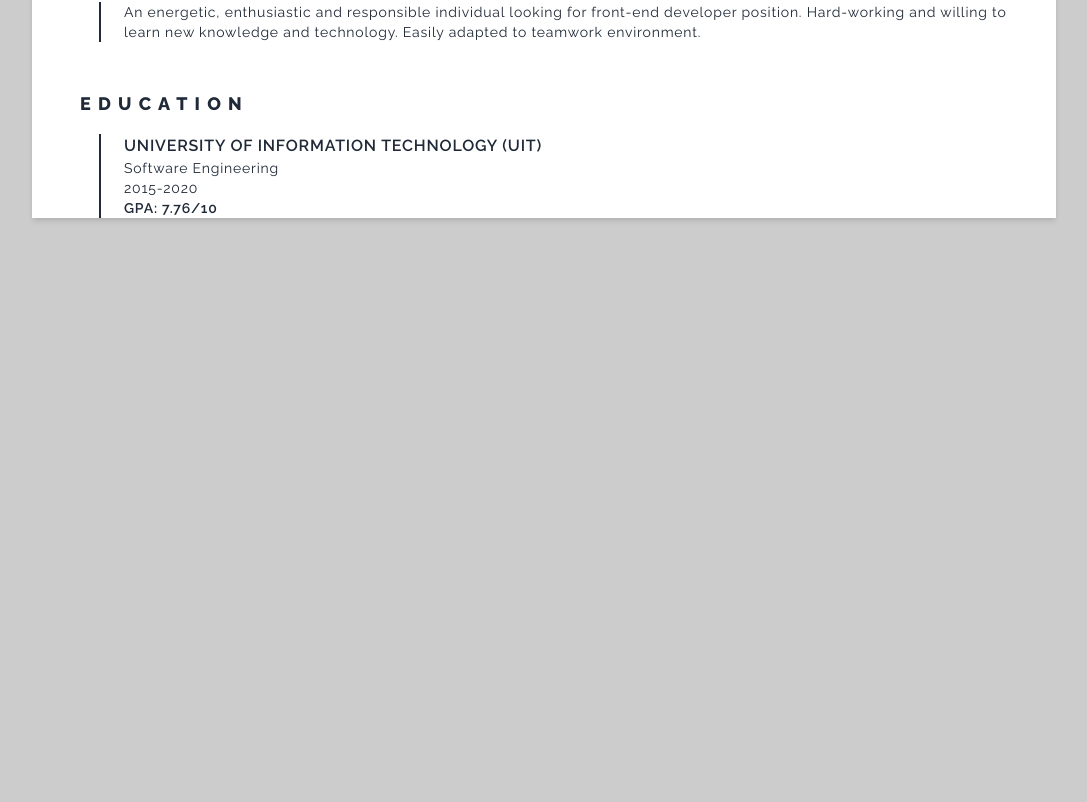
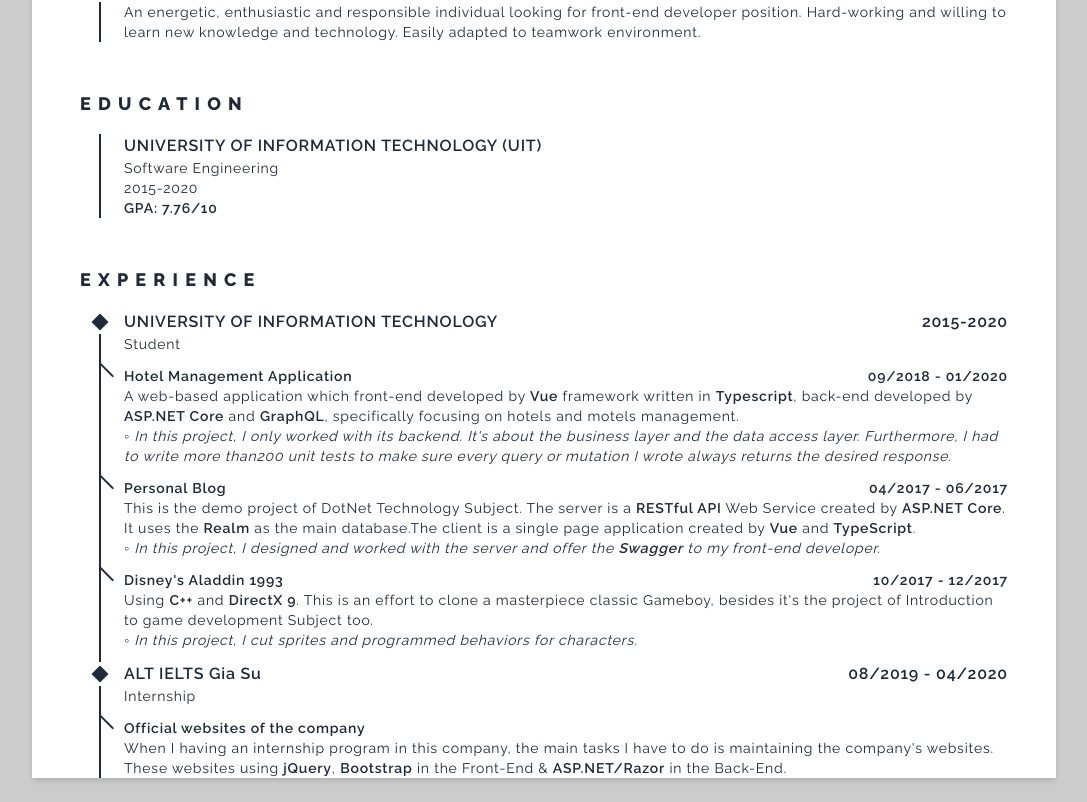
Before and after one commit to thaotram/resume, a Next.js app: page / in a window 1280 px wide. Shown: the part 1200-2002 px from the top of the page, without its empty margins (96-1183 px from the left). Before the commit the page ends 1442 px from the top, so only its background shows below. Built offline with nearby package versions, Linux system fonts and the light colour scheme.

Commit message:
feat(layout): add `ResumeExperience`

```diff
--- a/components/Resume/Resume.tsx
+++ b/components/Resume/Resume.tsx
@@ -3,6 +3,8 @@ import ResumeAvatar from './ResumeAvatar';
 import ResumeContact from './ResumeContact';
 import ResumeProfile from './ResumeProfile';
 import ResumeEducation from './ResumeEducation';
+import ResumeExperience from './ResumeExperience';
+
 export default function Resume() {
     return (
         <div className="container">
@@ -12,6 +14,7 @@ export default function Resume() {
                 <ResumeContact />
                 <ResumeProfile />
                 <ResumeEducation />
+                <ResumeExperience />
             </div>
         </div>
     );
--- /dev/null
+++ b/components/Resume/ResumeExperience.tsx
@@ -0,0 +1,98 @@
+import GridContentWrapper from '../Utils/GridContentWrapper';
+import GridContent from '../Utils/GridContent';
+
+export default function ResumeExperience() {
+    return (
+        <GridContentWrapper title="Experience">
+            <GridContent type="dot">
+                <div className="justify-between text-base font-semibold md:flex">
+                    <div>UNIVERSITY OF INFORMATION TECHNOLOGY</div>
+                    <div>2015-2020</div>
+                </div>
+                <div>Student</div>
+            </GridContent>
+            <GridContent type="slash">
+                <div className="justify-between font-semibold md:flex">
+                    <div>Hotel Management Application</div>
+                    <div>09/2018 - 01/2020</div>
+                </div>
+                <p>
+                    A web-based application which front-end developed by{' '}
+                    <span className="font-semibold">Vue</span> framework written
+                    in <span className="font-semibold">Typescript</span>,
+                    back-end developed by{' '}
+                    <span className="font-semibold">ASP.NET Core</span> and{' '}
+                    <span className="font-semibold">GraphQL</span>, specifically
+                    focusing on hotels and motels management.
+                </p>
+                <p className="italic">
+                    ◦ In this project, I only worked with its backend. It's
+                    about the business layer and the data access layer.
+                    Furthermore, I had to write more than200 unit tests to make
+                    sure every query or mutation I wrote always returns the
+                    desired response.
+                </p>
+            </GridContent>
+            <GridContent type="slash">
+                <div className="justify-between font-semibold md:flex">
+                    <div>Personal Blog</div>
+                    <div>04/2017 - 06/2017</div>
+                </div>
+                <p>
+                    This is the demo project of DotNet Technology Subject. The
+                    server is a{' '}
+                    <span className="font-semibold">RESTful API</span> Web
+                    Service created by{' '}
+                    <span className="font-semibold">ASP.NET Core</span>. It uses
+                    the <span className="font-semibold">Realm</span> as the main
+                    database.The client is a single page application created by{' '}
+                    <span className="font-semibold">Vue</span> and{' '}
+                    <span className="font-semibold">TypeScript</span>.
+                </p>
+                <p className="italic">
+                    ◦ In this project, I designed and worked with the server and
+                    offer the <span className="font-semibold">Swagger</span> to
+                    my front-end developer.
+                </p>
+            </GridContent>
+            <GridContent type="slash">
+                <div className="justify-between font-semibold md:flex">
+                    <div>Disney's Aladdin 1993</div>
+                    <div>10/2017 - 12/2017</div>
+                </div>
+                <p>
+                    Using <span className="font-semibold">C++</span> and{' '}
+                    <span className="font-semibold">DirectX 9</span>. This is an
+                    effort to clone a masterpiece classic Gameboy, besides it's
+                    the project of Introduction to game development Subject too.
+                </p>
+                <p className="italic">
+                    ◦ In this project, I cut sprites and programmed behaviors
+                    for characters.
+                </p>
+            </GridContent>
+            <GridContent type="dot">
+                <div className="justify-between text-base font-semibold md:flex">
+                    <div>ALT IELTS Gia Su</div>
+                    <div>08/2019 - 04/2020</div>
+                </div>
+                <div>Internship</div>
+            </GridContent>
+            <GridContent type="slash">
+                <div className="font-semibold">
+                    Official websites of the company
+                </div>
+                <p>
+                    When I having an internship program in this company, the
+                    main tasks I have to do is maintaining the company's
+                    websites. These websites using{' '}
+                    <span className="font-semibold">jQuery</span>,{' '}
+                    <span className="font-semibold">Bootstrap</span> in the
+                    Front-End &{' '}
+                    <span className="font-semibold">ASP.NET/Razor</span> in the
+                    Back-End.
+                </p>
+            </GridContent>
+        </GridContentWrapper>
+    );
+}
```
